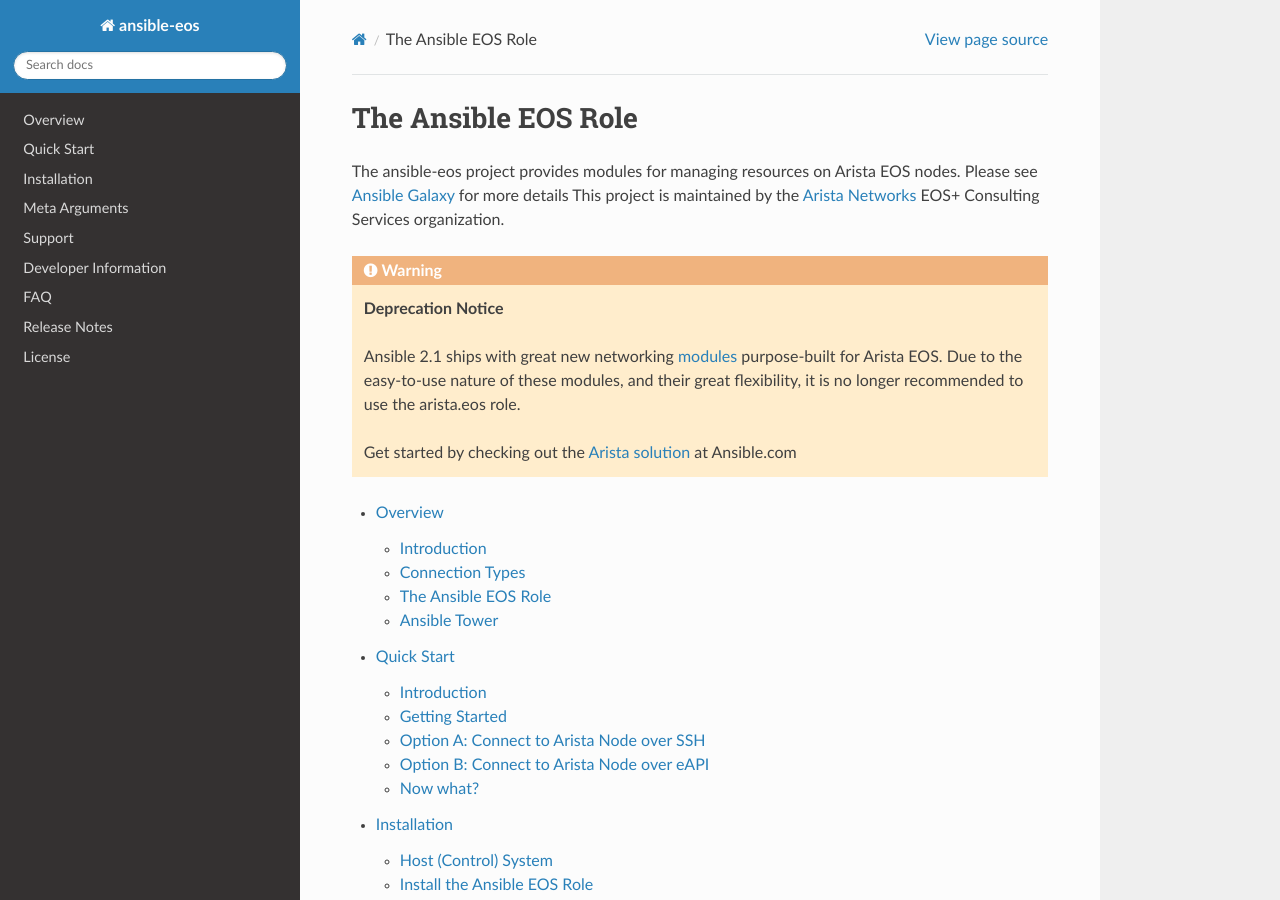
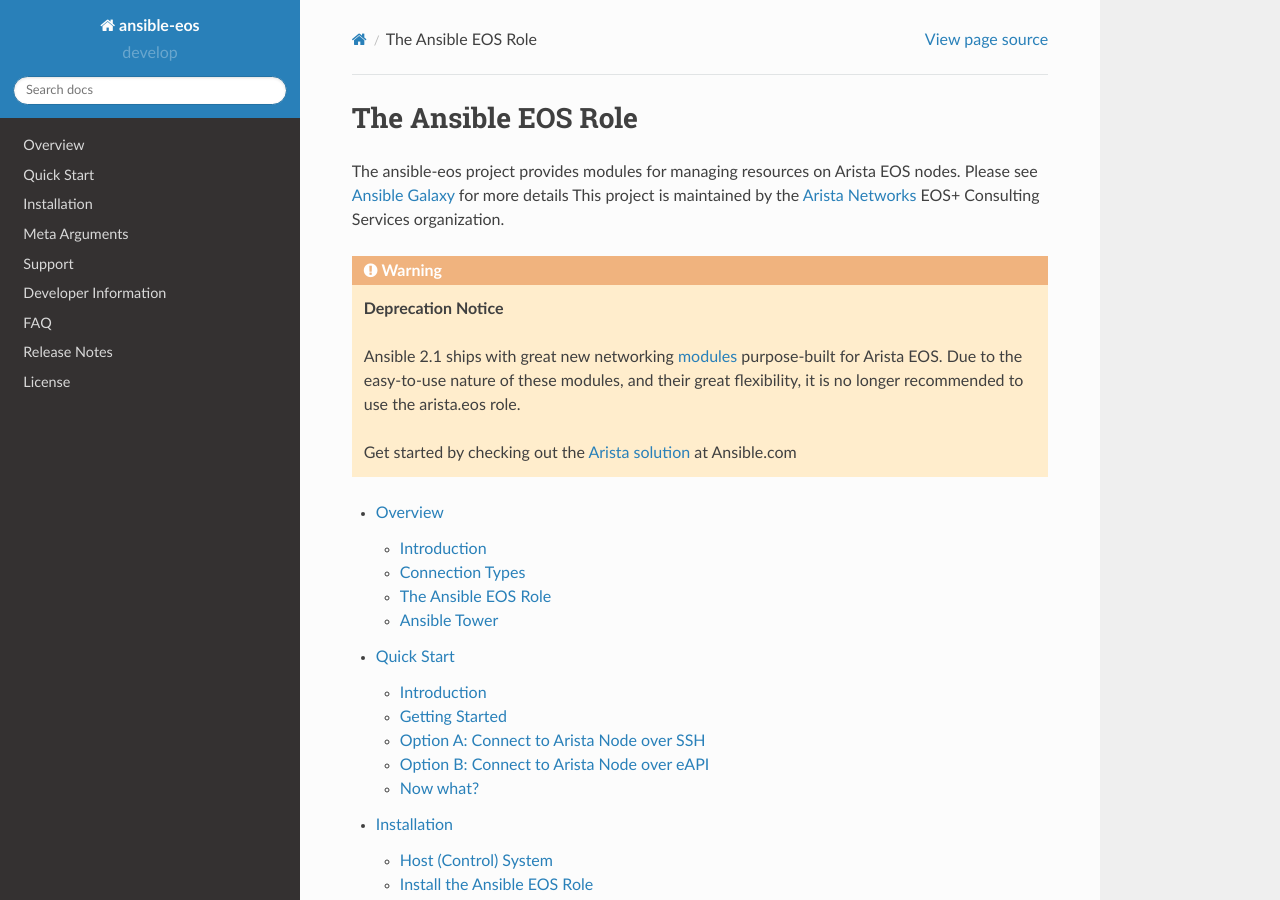
Before and after one commit to lruslan/ansible-eos, a Sphinx documentation site: the page built from docs/index.rst, in a window 1280 px wide and 900 px high. Built offline with Sphinx 7.4.7 and the Read the Docs theme 2.0.0, drawn with Linux system fonts in a browser that asks for light colours; pages that are not in the unit, such as notebooks, are missing from menus.

Commit message:
Fix doc version

```diff
--- a/docs/conf.py
+++ b/docs/conf.py
@@ -73,8 +73,11 @@ copyright = u'2015, Arista EOS+'
 release = open('../VERSION').read().split()[0].strip()
 # Assume PEP 440 version strings
 p = re.compile('(\d+!)?((\d+)(.\d+)*(.\d+)*)(.?[a|b|rc]\d*)?(.post\d*)?(.dev\d*)?', re.IGNORECASE)
-vers =  p.search(release)
-version = vers.group(2)
+vers = p.search(release)
+if vers:
+    version = vers.group(2)
+else:
+    version = 'develop'
 
 
 # The language for content autogenerated by Sphinx. Refer to documentation
```
